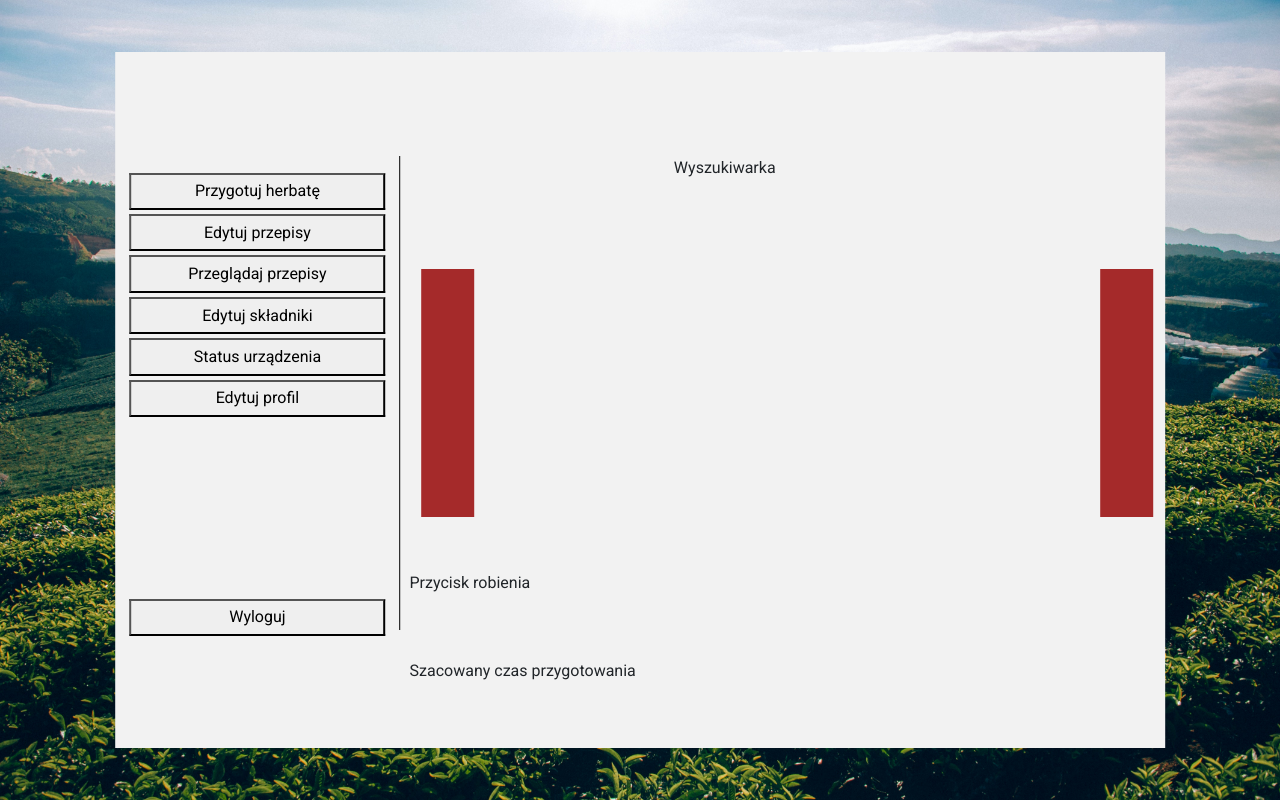
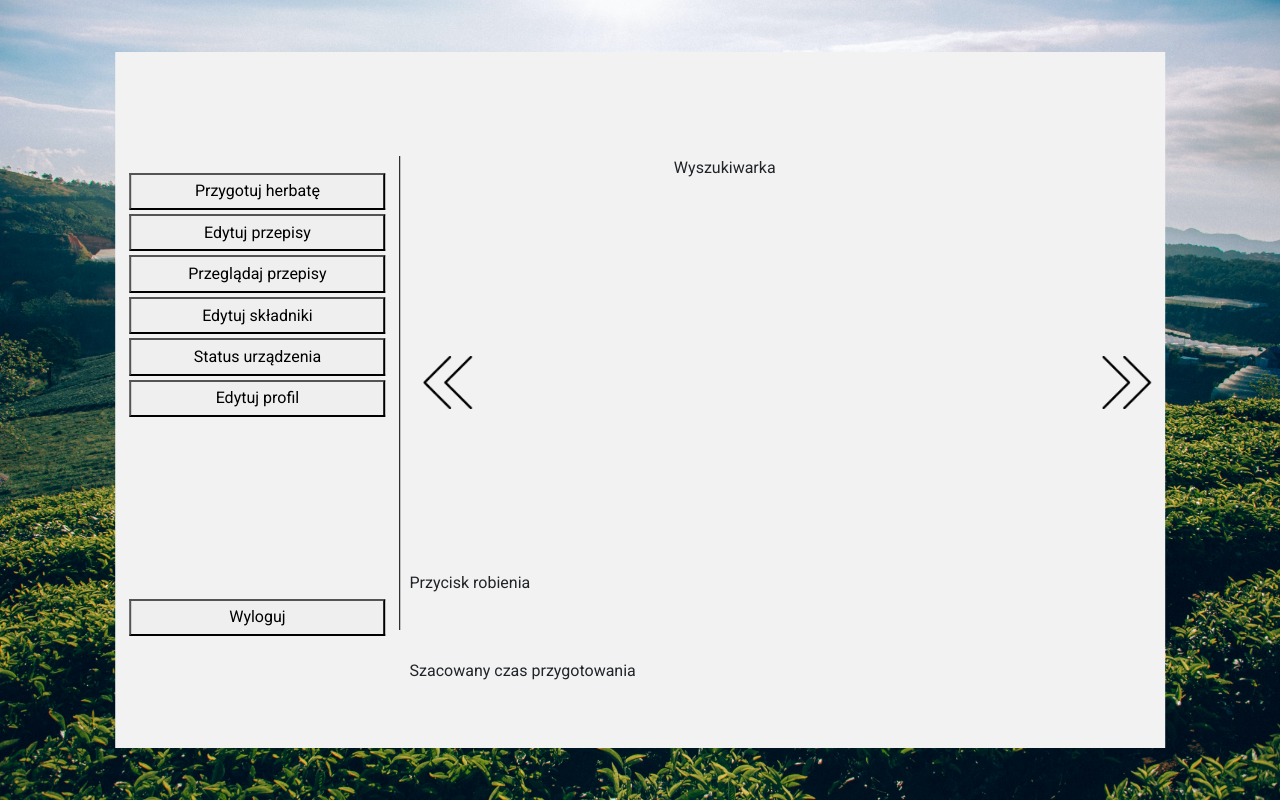
Before and after one commit to KacperSzmitko/UltimaTea, a Django app: page / in a window 1280 px wide. Run offline with Django 3.2, Linux system fonts and the light colour scheme; the visitor is signed in with stand-in values (Sample User, id 1); parts of the project's set-up code (start-up, migrations or seed data) failed here and were passed over; some libraries are stand-ins or nearby versions.

Commit message:
Arrows + on edge list fix

```diff
--- a/src/static/main/main_styles.css
+++ b/src/static/main/main_styles.css
@@ -45,3 +45,10 @@
     margin: auto;
     padding-left: 10%;
 }
+
+
+.selected {
+    border-style: solid;
+    border-color: blueviolet;
+    border-radius: 5px;
+}
--- a/src/static/main/scripts/home_scripts.js
+++ b/src/static/main/scripts/home_scripts.js
@@ -3,8 +3,6 @@ var machinInfoContainer = document.getElementById("infoBar");
 
 
 function loadRecipes(request_id, fetch_nexts, csrf_token) {
-    // console.log(request_id)
-    // console.log(fetch_nexts)
     var requestData = new XMLHttpRequest();
     requestData.responseType = "text";
     requestData.addEventListener("load", function () {
@@ -39,3 +37,30 @@ function loadMachineInfo(csrf_token) {
     requestData.send();
 
 }
+
+
+
+
+var toggled = undefined
+
+function displayTotalTime(){
+
+}
+
+
+function toggle_select(name) {
+    var envRow = document.getElementById(name);
+
+    if(envRow.classList.contains("selected")) {
+        envRow.classList.remove("selected");
+        toggled = undefined
+    }
+    else{
+        envRow.classList.add("selected");
+        if(toggled != undefined){
+            toggle_select(toggled)
+        }
+        toggled = name
+
+    }
+}
--- a/src/templates/main/home.html
+++ b/src/templates/main/home.html
@@ -9,18 +9,19 @@
     </div>
     <div class="mainRecipes" style="width: 100%; height: 60%; display: flex;">
         <div class="leftScroll centerIn" style="width: 10%; height: 100%;">
-            <div class="in" style="width: 70%; height: 70%; background-color: brown;" onclick = "(()=>{re = document.getElementsByClassName('recipeDisplayed'); if(last == -1 && re.length<3){return;}; last = -1; loadRecipes(parseInt(re[re.length - 1].getAttribute('value')), -3, csrftoken);})()">
-
+            <div class="in" style="width: 70%; height: 70%;" onclick = "(()=>{re = document.getElementsByClassName('recipeDisplayed'); if(last == -1 && re.length<3){return;}; if(re.length<3){sev=parseInt(re[re.length - 1].getAttribute('value'))+1}else{sev=parseInt(re[re.length - 1].getAttribute('value'))}; last = -1; loadRecipes(sev, -3, csrftoken);})()">
+                <div style="width:100%; height:35%;"></div>
+                <img src='/static/main/media/left-arrow.png' style="max-width:100%; max-height:100%;" alt="Left">
             </div>
         </div>
+
         <div id="recipesDisplay" class="recipesDisplay" style="width: 80%; height: 100%; display: flex; justify-content: center;">
-
-
         </div>
-
+        <!-- background-image:url('/static/main/media/right-arrow.png');  -->
         <div class="rightScroll centerIn" style="width: 10%; height: 100%;">
-            <div class="in" style="width: 70%; height: 70%; background-color: brown;" onclick = "(()=>{se=document.getElementsByClassName('recipeDisplayed'); if(last == 1 && se.length<3){return;}; last = 1;loadRecipes(parseInt(se[0].getAttribute('value')), 3, csrftoken)})()">
-
+            <div class="in" style="width: 70%; height: 70%;" onclick = "(()=>{se=document.getElementsByClassName('recipeDisplayed'); if(last == 1 && se.length<3){return;};  if(se.length<3){sev=parseInt(se[0].getAttribute('value'))-1}else{sev=parseInt(se[0].getAttribute('value'))};last = 1;loadRecipes(sev, 3, csrftoken)})()">
+                <div style="width:100%; height:35%;"></div>
+                <img src='/static/main/media/right-arrow.png' style="max-width:100%; max-height:100%;" alt="Right">
             </div>
         </div>
 
--- a/src/templates/main/recipesList.html
+++ b/src/templates/main/recipesList.html
@@ -1,6 +1,6 @@
 {% for recipe in recipes %}
-<div id="recipesDisplayed" value="{{recipe.id}}" class="recipeDisplayed displayRecipe centerIn" style="width: 33.33%; height: 100%;">
-    <div class="in" style="width: 95%; height: 97%; border-radius: 5px; background-color: rgb(255,255,255);">
+<div  value="{{recipe.id}}" class="recipeDisplayed displayRecipe centerIn" style="width: 33.33%; height: 100%;">
+    <div id="recipesDisplayed{{recipe.id}}" class="in" style="width: 95%; height: 97%; border-radius: 5px; background-color: rgb(255,255,255); " onclick="toggle_select('recipesDisplayed{{recipe.id}}')">
         <div class="recipeTitle centerIn" style="width: 100%; height: 10%;">
             <div class="teaName in">
                 {{recipe.title}}
```
Also changed, not shown: src/static/main/media/left-arrow.png (added), src/static/main/media/right-arrow.png (added).
